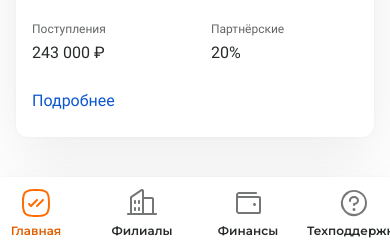
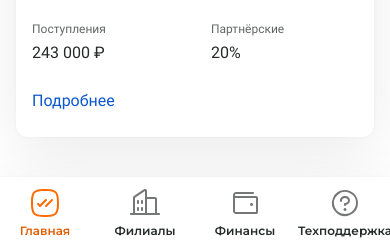
Before and after one commit to PsarewIvan/partners-account-wazapa, a plain HTML site: page index.html in a window 390 px wide. Shown: the part 595-844 px from the top of the page. Drawn offline with Linux system fonts and the light colour scheme.

Commit message:
fix: styles

```diff
--- a/styles.css
+++ b/styles.css
@@ -584,7 +584,7 @@ body {
 
 @media (max-width: 767px) {
     .nav__list-item {
-        width: 72px;
+        width: 90px;
     }
 }
 
```
